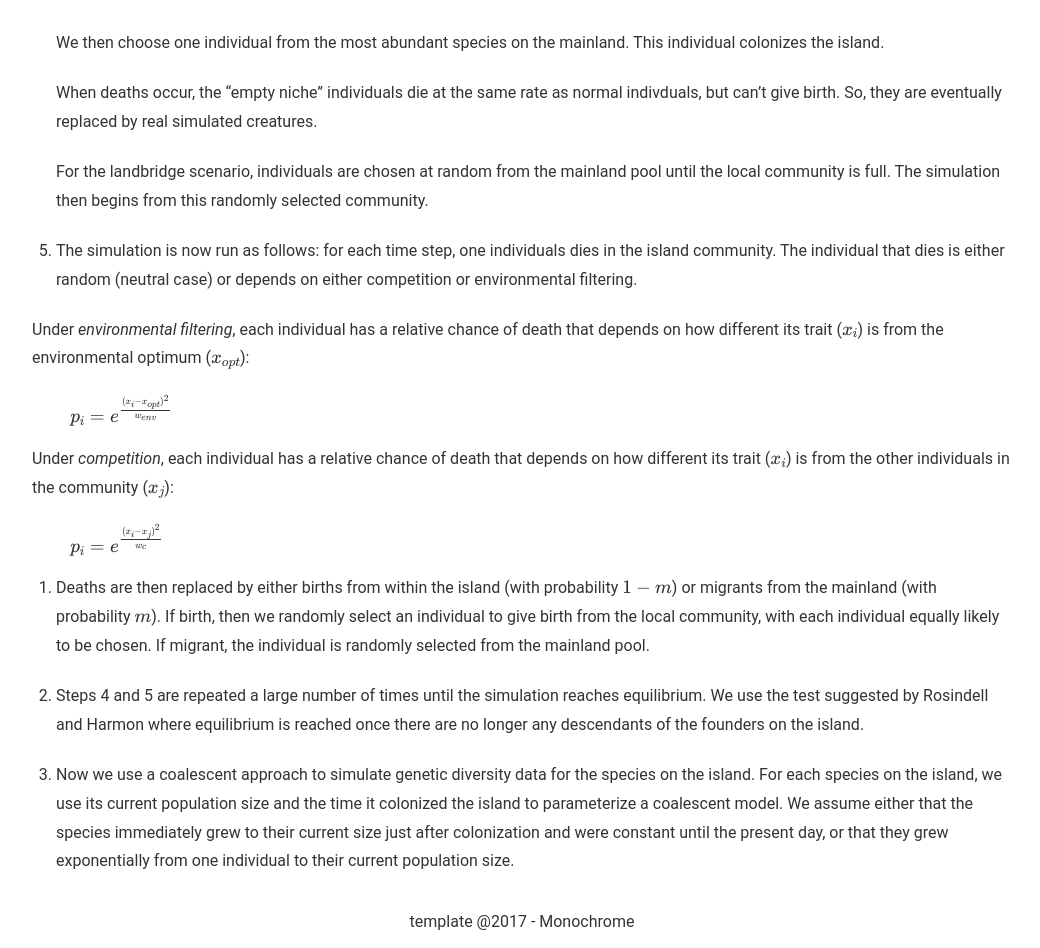
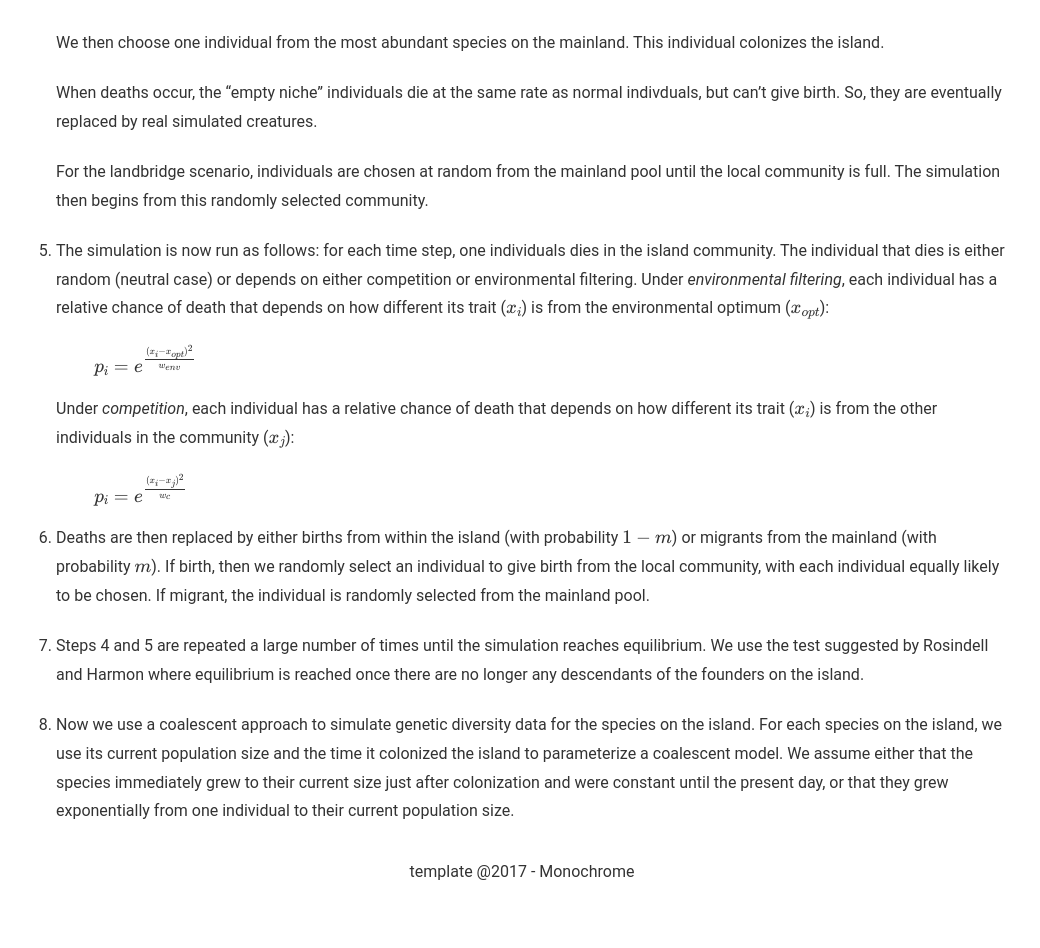
Before and after one commit to messDiv/messDiv.github.io, a Jekyll site: the page built from _posts/2018-03-06-cartoon-model.md, in a window 1280 px wide. Shown: the part 868-1816 px from the top of the page, without its empty margins (118-1158 px from the left). Built offline with Jekyll 4.4.1, drawn with Linux system fonts in a browser that asks for light colours; formulas are drawn with MathJax 3; after the commit the page ends 1766 px from its top, so only the background shows below that; part of the change alters nothing that is shown.

```diff
--- a/_posts/2018-03-06-cartoon-model.md
+++ b/_posts/2018-03-06-cartoon-model.md
@@ -21,25 +21,24 @@ First, we set up the *regional species pool*.
 
     For the landbridge scenario, individuals are chosen at random from the mainland pool until the local community is full. The simulation then begins from this randomly selected community.
 5. The simulation is now run as follows: for each time step, one individuals dies in the island community. The individual that dies is either random (neutral case) or depends on either competition or environmental filtering.
+    Under *environmental filtering*, each individual has a relative chance of death that depends on how different its trait ($x_i$) is from the environmental optimum ($x_{opt}$):
 
-Under *environmental filtering*, each individual has a relative chance of death that depends on how different its trait ($x_i$) is from the environmental optimum ($x_{opt}$):
+    <div>
+    $$
+    p_i = e^{\frac{(x_i - x_{opt})^2}{w_{env}}}
+    $$
+    </div>
 
-<div>
-$$
-p_i = e^{\frac{(x_i - x_{opt})^2}{w_{env}}}
-$$
-</div>
+    Under *competition*, each individual has a relative chance of death that depends on how different its trait ($x_i$) is from the other individuals in the community ($x_j$):
 
-Under *competition*, each individual has a relative chance of death that depends on how different its trait ($x_i$) is from the other individuals in the community ($x_j$):
+    <div>
+    $$
+    p_i = e^{\frac{(x_i - x_j)^2}{w_{c}}}
+    $$
+    </div>
 
-<div>
-$$
-p_i = e^{\frac{(x_i - x_j)^2}{w_{c}}}
-$$
-</div>
+6. Deaths are then replaced by either births from within the island (with probability $1-m$) or migrants from the mainland (with probability $m$). If birth, then we randomly select an individual to give birth from the local community, with each individual equally likely to be chosen. If migrant, the individual is randomly selected from the mainland pool.
 
-5. Deaths are then replaced by either births from within the island (with probability $1-m$) or migrants from the mainland (with probability $m$). If birth, then we randomly select an individual to give birth from the local community, with each individual equally likely to be chosen. If migrant, the individual is randomly selected from the mainland pool.
+7. Steps 4 and 5 are repeated a large number of times until the simulation reaches equilibrium. We use the test suggested by Rosindell and Harmon where equilibrium is reached once there are no longer any descendants of the founders on the island.
 
-6. Steps 4 and 5 are repeated a large number of times until the simulation reaches equilibrium. We use the test suggested by Rosindell and Harmon where equilibrium is reached once there are no longer any descendants of the founders on the island.
-
-7. Now we use a coalescent approach to simulate genetic diversity data for the species on the island. For each species on the island, we use its current population size and the time it colonized the island to parameterize a coalescent model. We assume either that the species immediately grew to their current size just after colonization and were constant until the present day, or that they grew exponentially from one individual to their current population size.
+8. Now we use a coalescent approach to simulate genetic diversity data for the species on the island. For each species on the island, we use its current population size and the time it colonized the island to parameterize a coalescent model. We assume either that the species immediately grew to their current size just after colonization and were constant until the present day, or that they grew exponentially from one individual to their current population size.
```
Also changed, not shown: 2 other files.
